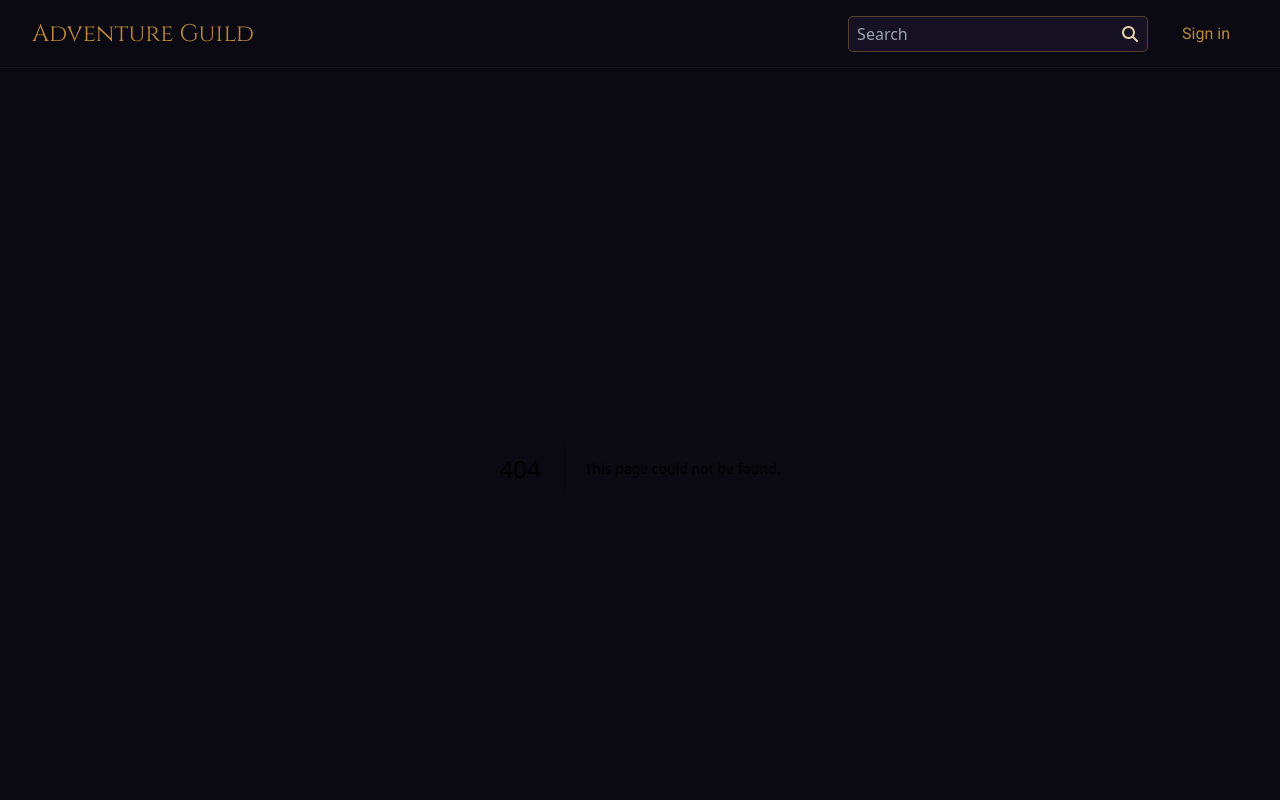
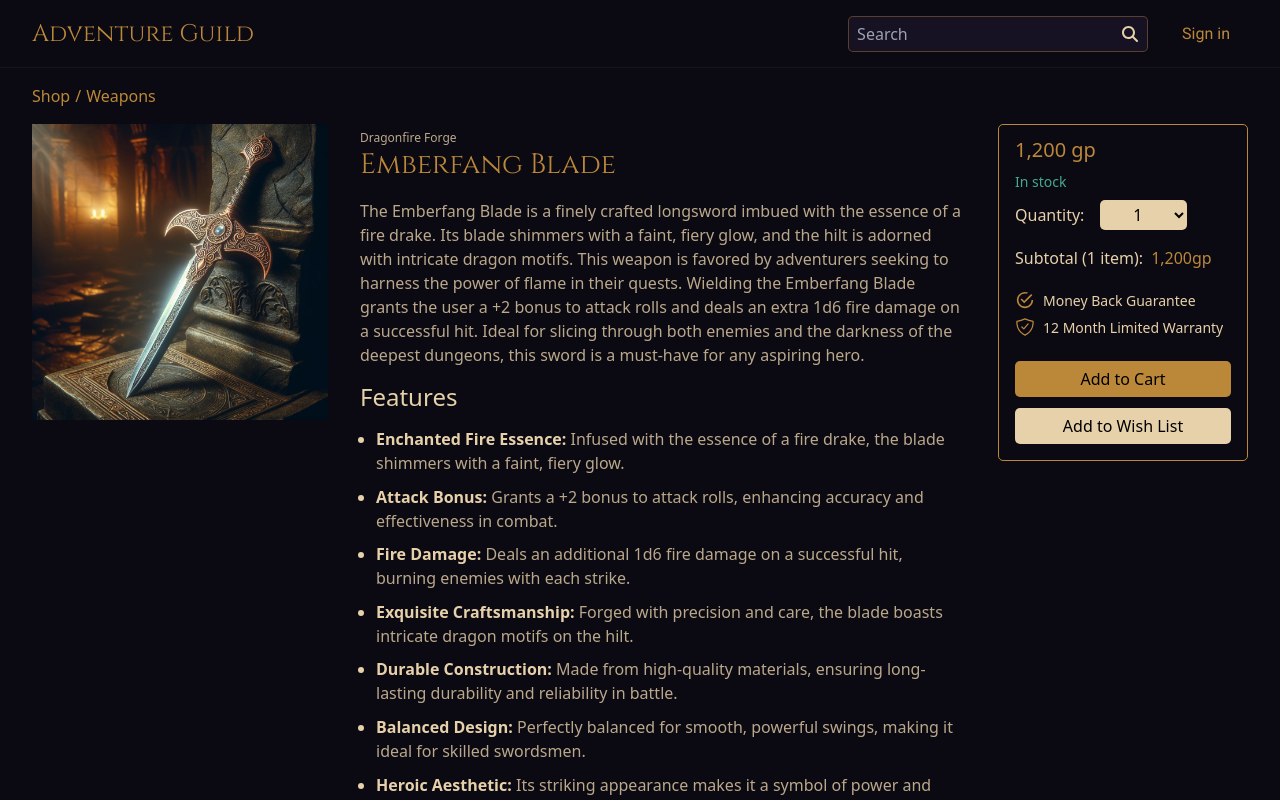
Before and after one commit to dreamlabo/dnd-ecommerce, a Next.js app: page /shop/weapons/1 in a window 1280 px wide. Before the commit this address had no page. Shown: the top 800 px of the page. Built offline with nearby package versions, Linux system fonts and the light colour scheme.

Commit message:
[fix] Redid the app routing, removing the unneeded category route section.

```diff
--- a/src/app/shop/category/[category]/[productId]/page.jsx
+++ b/src/app/shop/[category]/[productId]/page.jsx
@@ -1,11 +1,13 @@
 import Image from "next/image";
-import style from '../../../shop.module.css';
+import Link from "next/link";
+import style from '../../shop.module.css';
 import ProductCardVerticalSmall from "@/app/shop/components/ProductCardVerticalSmall";
-import {getProductById} from '../../../../../fakeData/helperFunctions/helperFunctions'
-import {getProductsByManufacturer} from '../../../../../fakeData/helperFunctions/helperFunctions'
+import {getProductById} from '../../../../fakeData/helperFunctions/helperFunctions'
+import {getProductsByManufacturer} from '../../../../fakeData/helperFunctions/helperFunctions'
 import ProductPurchaseCard from "@/app/shop/components/ProductPurchaseCard";
 
 export default function ProductPage({params}) {
+
 
     const product = getProductById(params.productId);
     const productsByManufacturer = getProductsByManufacturer(product.manufacturer, product.productId);
@@ -33,7 +35,15 @@ export default function ProductPage({params}) {
 
   return (
     <main className={style.section_container}>
+            <nav>
+                <ul className={style.breadcrumbContainer}>
+                    <li className={style.list_item}><Link className={style.breadcrumb_link} href="/shop"><span>Shop</span></Link></li>
+                    <li className={style.list_item}><Link className={style.breadcrumb_link}href={`/shop/${product.category}`}>{product.category}</Link></li>
+                    {/* <li className={style.list_item}>{product.productName}</li> */}
+                </ul>
+            </nav>
         <section className={style.two_col_grid}>
+
         <div className={style.product_title_container__mobile}>
                     <span className={style.product_manufacturer}>{product.manufacturer}</span>
                     <h1 className={style.product_name}>{product.productName}</h1>
@@ -41,9 +51,10 @@ export default function ProductPage({params}) {
             <div className={style.product_image_container}>
                 <Image className={style.product_image}
                 src={product.productImageUrl}
-                alt=""
+                alt={product.productName}
                 height={350}
-                width={350}/>
+                width={350}
+                priority={true}/>
             </div>
             <div className={style.inner_grid}>
                 <div className={style.product_title_container}>
@@ -62,7 +73,7 @@ export default function ProductPage({params}) {
                     </ul>
                 </div>
                 <ProductPurchaseCard price={product.productPrice}
-                                quantity={product.quantity}/>
+                                quantityInStock={product.quantityInStock}/>
             </div>
         </section>
         <section className="py-12">
--- a/src/app/shop/category/[category]/page.jsx
+++ b/src/app/shop/[category]/page.jsx
@@ -1,7 +1,8 @@
 import style from '@/app/shop/shop.module.css'
-import ProductCardSmall from '../../components/ProductCardSmall'
+import Link from 'next/link';
+import ProductCardSmall from '../components/ProductCardSmall'
 
-import {getProductsByType} from "../../../../fakeData/helperFunctions/helperFunctions"
+import {getProductsByType} from "../../../fakeData/helperFunctions/helperFunctions"
 
 export default function ShopCategory({params}) {
     const productsToDisplay =  getProductsByType(params.category);
@@ -23,6 +24,11 @@ export default function ShopCategory({params}) {
   return (
     <div className={style.section_wrapper}>
         <section className={style.section_container}>
+            <nav>
+                <ul className={style.breadcrumbContainer}>
+                    <li><Link className={style.breadcrumb_link}href="/shop">Shop</Link></li>
+                </ul>
+            </nav>
             <div className={style.heading_container}>
                 <h1>{params.category}</h1>
             </div>
--- a/src/app/shop/components/ProductCardSmall.tsx
+++ b/src/app/shop/components/ProductCardSmall.tsx
@@ -34,7 +34,7 @@ export default function ProductCardSmall({productName, productDescription, produ
           <div className={style.card_small__btm_container}>
             <span className={style.card_small__price}>{productPrice?.toLocaleString()} gp</span>
             <Link className={style.card_small__link_wrapper}
-              href={`/shop/category/weapons/${productId}`}>
+              href={`/shop/weapons/${productId}`}>
                 <span>More Info</span>
                 <div className={style.card_small__icon}>
                 <FaCircleArrowRight />
--- a/src/app/shop/components/ProductCardVerticalSmall.tsx
+++ b/src/app/shop/components/ProductCardVerticalSmall.tsx
@@ -28,7 +28,7 @@ export default function ProductCardVerticalSmall({id, imageUrl, name, descriptio
                     <span className={style.vertical_product_card__price} >{price}gp</span>
                     <Link
                         className={style.vertical_product_card__link}
-                        href={`/shop/category/${category}/${id}`}>
+                        href={`/shop/${category}/${id}`}>
                         <FaCircleArrowRight />
                     </Link>
                 </div>
--- a/src/app/shop/components/ProductPurchaseCard.tsx
+++ b/src/app/shop/components/ProductPurchaseCard.tsx
@@ -1,23 +1,51 @@
 'use client'
 import style from '../shop.module.css';
+import { use, useState } from 'react';
 import { IoShieldCheckmarkOutline } from "react-icons/io5";
 import { IoMdCheckmarkCircleOutline } from "react-icons/io";
 
 type ProductPurchaseCardProps = {
     price: number;
-    quantity: number;
+    quantityInStock: number;
 }
 
-export default function ProductPurchaseCard({price, quantity} : ProductPurchaseCardProps) {
-const LOW_STOCK_THRESHOLD = 3;
+export default function ProductPurchaseCard({price, quantityInStock} : ProductPurchaseCardProps) {
+    const MAX_SELECT_ELEMENTS = 20;
+
+    const [purchaseQuantity, setPurchaseQuantity] = useState(1);
+    // const [subTotal, setSubtotal] = useState(price)
+
+    const LOW_STOCK_THRESHOLD = 3;
+
+    const handleSelectOnChange = (event: React.FormEvent<HTMLSelectElement>) => {
+        event.preventDefault();
+        setPurchaseQuantity(parseInt(event.currentTarget.value))
+    }
+
+    const renderSubTotal = () => {
+            return (purchaseQuantity * price).toLocaleString();
+    }
+
+    const renderCorrectItemString = () => {
+            return purchaseQuantity > 1 ? "items" : "item"
+    }
+
+    const renderOptions = () => {
+        const maxOptions = Math.min(quantityInStock, MAX_SELECT_ELEMENTS)
+        const options = [];
+        for(let i = 1; i <= maxOptions; i++) {
+            options.push(<option key={i} value={i}>{i}</option>)
+        }
+        return options;
+    }
+
 
     const renderInStock = () => {
-        if (quantity === 0) {
+        if (quantityInStock === 0) {
             return (
                 <>
                     <span className={style.quantity_status_out_of_stock}>Currently unavailable.</span>
                     <div className={style.checkbox_container}>
-                        {/* <input className={style.checkbox_notify_i} type="checkbox" id="notifyInStock" name="notifyInStock" /> */}
                         <input className={style.checkbox_notify} type="checkbox" id="notifyInStock" name="notifyInStock" />
                         <label className={style.checkbox_notify__label} htmlFor="notifyInStock">Notify me when it is back in stock.</label>
                     </div>
@@ -25,9 +53,9 @@ const LOW_STOCK_THRESHOLD = 3;
                 </>
             )
         }
-        else if(quantity <= LOW_STOCK_THRESHOLD && quantity > 0) {
+        else if(quantityInStock <= LOW_STOCK_THRESHOLD && quantityInStock > 0) {
             return (
-                <span className={style.quantity_status_low}>Only {quantity} left in stock - order soon.</span>
+                <span className={style.quantity_status_low}>Only {quantityInStock} left in stock - order soon.</span>
             )
         }
         else {
@@ -39,23 +67,20 @@ const LOW_STOCK_THRESHOLD = 3;
 
   return (
     <div className={style.product_purchase__container}>
-        {quantity > 0 &&
+        {quantityInStock > 0 &&
                 <span className={style.product_price}>{price?.toLocaleString()} gp</span>
         }
         {renderInStock()}
-        {quantity > 0 &&
+        {quantityInStock > 0 &&
                     <div>
                         <div className="py-2">
                             <label className={style.product_quantity__label} htmlFor="">Quantity:</label>
-                            <select className={style.product_quantity__select} name="" id="">
-                                <option className={style.product_quantity__option} value="">1</option>
-                                <option value="">2</option>
-                                <option value="">3</option>
-                                <option value="">4</option>
+                            <select className={style.product_quantity__select} defaultValue={purchaseQuantity}  onChange={handleSelectOnChange} name="cart_quantity" id="">
+                                {renderOptions()}
                             </select>
                         </div>
                         <div className="py-2">
-                            <span className={style.product_subtotal__label}>Subtotal (1 item):</span><span className={style.product_subtotal__amount}>750gp</span>
+                            <span className={style.product_subtotal__label}>Subtotal ({purchaseQuantity} {renderCorrectItemString()}):</span><span className={style.product_subtotal__amount}>{renderSubTotal()}gp</span>
                         </div>
                         <div className="pt-2 pb-1">
                             <div className={style.product_purchase_details__container}>
--- a/src/app/shop/page.tsx
+++ b/src/app/shop/page.tsx
@@ -11,7 +11,7 @@ export default function Shop() {
             </div>
             <div className={style.cards_container}>
 
-                <Link className={style.card_container} href="/shop/category/weapons">
+                <Link className={style.card_container} href="/shop/weapons">
                     <Image  className={style.image}
                     src={Weapons}
                     alt=""
@@ -21,7 +21,7 @@ export default function Shop() {
                 </Link>
 
                 <Link
-                href="/shop/category/equipment"
+                href="/shop/equipment"
                 className={style.card_container}>
                     <Image  className={style.image}
                     src={Weapons}
--- a/src/app/shop/shop.module.css
+++ b/src/app/shop/shop.module.css
@@ -10,6 +10,48 @@
     max-width: var(--max-width-page);
 
 }
+
+.breadcrumbContainer  {
+    display: flex;
+    justify-content: flex-start;
+    /* gap: 10px; */
+    padding-bottom: 1rem;
+    color: var(--clr-accent-primary);
+
+}
+
+
+.breadcrumb_link {
+    /* display: inline; */
+    max-width:100%;
+    text-transform: capitalize;
+
+
+    /* padding-right: 10px; */
+}
+
+
+.breadcrumb_link:hover {
+    text-decoration: underline;
+
+
+}
+
+ /* li + li::before {
+    content: ">";
+    padding: 10px;
+
+} */
+.list_item + .list_item::before {
+    content: "/";
+    margin: 0 5px;
+    /* color: var(--clr-light-100); */
+
+
+
+}
+
+
 
 .heading_container {
 
--- a/src/fakeData/helperFunctions/helperFunctions.js
+++ b/src/fakeData/helperFunctions/helperFunctions.js
@@ -16,9 +16,7 @@ export function getProductsByManufacturer(manufacturedBy, id) {
 }
 
 export function getProductsByType(productCategory) {
-    console.log(productCategory)
     const productsByType = productsData.filter(product => (
-        console.log(product.category),
         product.category === productCategory
     ));
 
--- a/src/fakeData/productsData.js
+++ b/src/fakeData/productsData.js
@@ -3,7 +3,7 @@ const WEAPON_CATEGORY = "weapons"
 export const productsData = [
     {
         productId: "1",
-        quantity: 6,
+        quantityInStock: 25,
         category: WEAPON_CATEGORY,
         subCategories: [],
         type: "sword",
@@ -28,7 +28,7 @@ export const productsData = [
     },
     {
         productId: "2",
-        quantity: 3,
+        quantityInStock: 1,
         category: WEAPON_CATEGORY,
         subCategories: [],
         type: "dagger",
@@ -50,7 +50,7 @@ export const productsData = [
     },
     {
         productId: "3",
-        quantity: 10,
+        quantityInStock: 10,
         category: WEAPON_CATEGORY,
         subCategories: [],
         type: "crossbow",
@@ -72,7 +72,7 @@ export const productsData = [
     },
     {
         productId: "4",
-        quantity: 12,
+        quantityInStock: 12,
         category: WEAPON_CATEGORY,
         subCategories: [],
         type: "hand axe",
@@ -93,7 +93,7 @@ export const productsData = [
     },
     {
         productId: "5",
-        quantity: 3,
+        quantityInStock: 3,
         category: WEAPON_CATEGORY,
         subCategories: [],
         type: "longbow",
@@ -113,7 +113,7 @@ export const productsData = [
     },
     {
         productId: "6",
-        quantity: 5,
+        quantityInStock: 5,
         category: EQUIPMENT_CATEGORY,
         subCategories: [],
         type: "lantern",
@@ -134,12 +134,12 @@ export const productsData = [
     },
     {
         productId: "7",
-        quantity: 5,
+        quantityInStock: 5,
         category: EQUIPMENT_CATEGORY,
         subCategories: [],
         type: "lantern",
         subTypes: [""],
-        productName: "Radiant Dawn Lantern",
+        productName: "Twilight Guardian Lantern",
         productDescription: "Designed for adventurers who require dependable light in the darkest and most dangerous places.",
         productFullDescription: "The Twilight Guardian Lantern is a premium illumination device designed for adventurers who require dependable light in the darkest and most dangerous places. Crafted from high-quality materials and imbued with protective enchantments, this lantern not only lights your way but also offers magical protection against the creatures of the night. Ideal for explorers, dungeon delvers, and nighttime scouts, the Twilight Guardian Lantern is your faithful companion in the shadows.",
         productDetails: [
@@ -156,7 +156,7 @@ export const productsData = [
     },
     {
         productId: "8",
-        quantity: 2,
+        quantityInStock: 2,
         category: EQUIPMENT_CATEGORY,
         subCategories: [],
         type: "lantern",
@@ -175,7 +175,7 @@ export const productsData = [
     },
     {
         productId: "9",
-        quantity: 1,
+        quantityInStock: 1,
         category: EQUIPMENT_CATEGORY,
         subCategories: [],
         type: "lantern",
@@ -194,7 +194,7 @@ export const productsData = [
     },
     {
         productId: "10",
-        quantity: 1,
+        quantityInStock: 1,
         category: EQUIPMENT_CATEGORY,
         subCategories: [],
         type: "backpack",
@@ -214,7 +214,7 @@ export const productsData = [
     },
     {
         productId: "11",
-        quantity: 1,
+        quantityInStock: 0,
         category: EQUIPMENT_CATEGORY,
         subCategories: [],
         type: "backpack",
```
